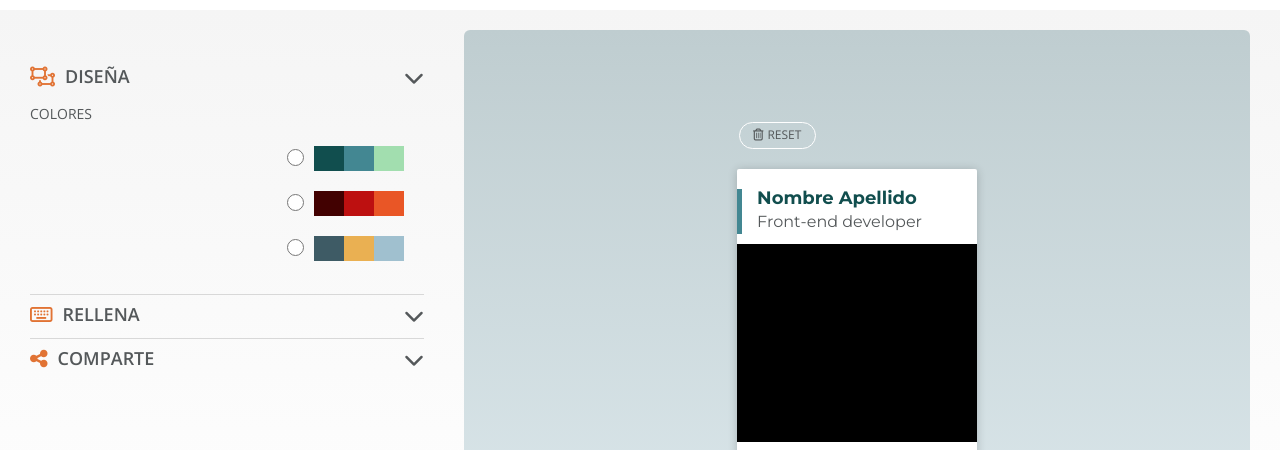
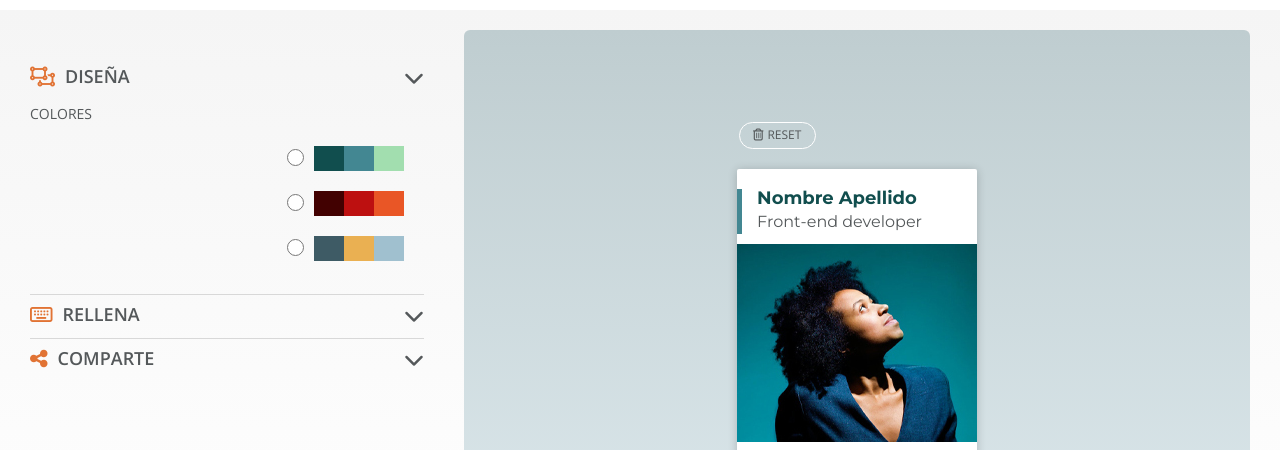
Before and after one commit to maragil/awesome-profile-cards, a website: page docs/awesome-card.html in a window 1280 px wide. Shown: the part 102-552 px from the top of the page. Drawn offline with nearby package versions, Linux system fonts and the light colour scheme; files that its build step writes are made by us from their sources; files whose address does not match are found by name.

Commit message:
add css of preview image

```diff
--- a/src/scss/layout/main/_preview.scss
+++ b/src/scss/layout/main/_preview.scss
@@ -78,7 +78,9 @@
     }
 
     &--profile {
-      background-color: black;
+      background-image: url("../images/image-preview-default.jpg");
+      background-size: cover;
+      background-position: center;
       height: 60%;
     }
 
```
Also changed, not shown: src/images/image-preview-default.jpg (added).
